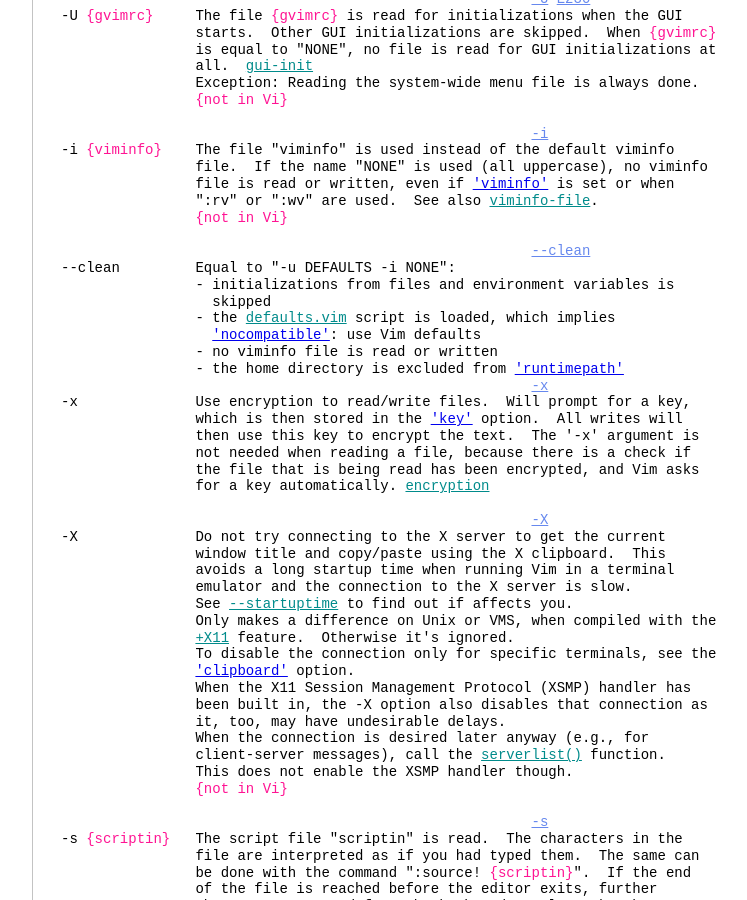
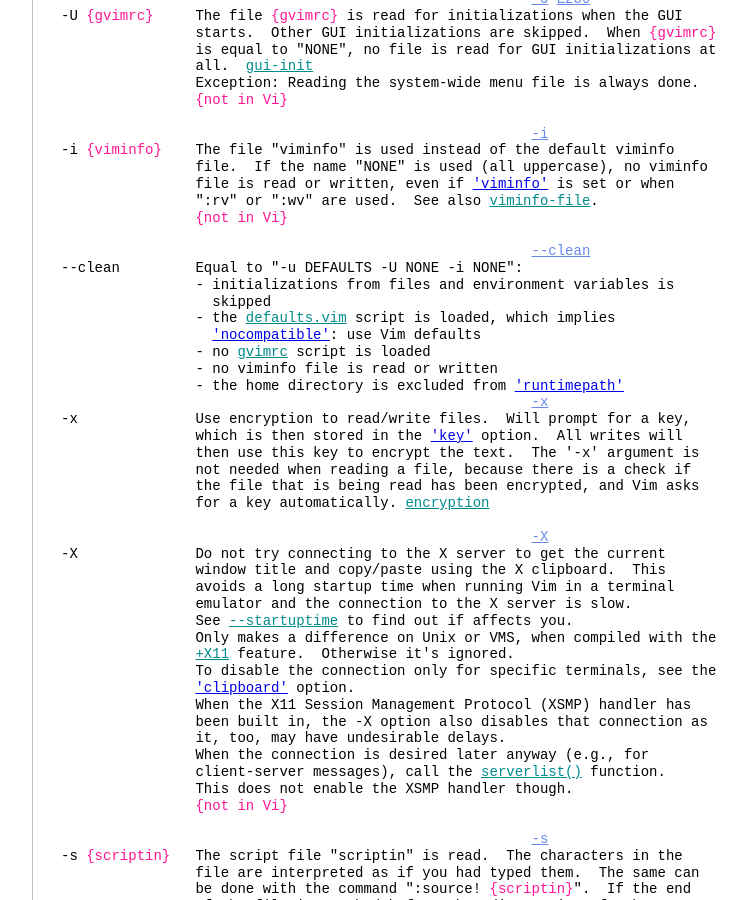
Before and after one commit to vim-jp/vimdoc-en, a Jekyll site: the page built from starting.html, in a window 1280 px wide and 900 px high, scrolled down 8543 px. Shown: the whole window, without its empty margins (340-1087 px from the left). Built offline with Jekyll 4.4.1, drawn with Linux system fonts in a browser that asks for light colours; nearby versions of some CDN libraries; comment, search, counter and statistics services are not loaded.

Commit message:
Generated by Travis JOB 413.1
https://travis-ci.org/vim-jp/vimdoc-en/builds/353959116

```diff
--- a/starting.html
+++ b/starting.html
@@ -515,11 +515,12 @@
 &nbsp;&nbsp;&nbsp;&nbsp;&nbsp;&nbsp;&nbsp;&nbsp;&nbsp;&nbsp;&nbsp;&nbsp;&nbsp;&nbsp;&nbsp;&nbsp;<span class="Special">{not in Vi}</span><br>
 <br>
 &nbsp;&nbsp;&nbsp;&nbsp;&nbsp;&nbsp;&nbsp;&nbsp;&nbsp;&nbsp;&nbsp;&nbsp;&nbsp;&nbsp;&nbsp;&nbsp;&nbsp;&nbsp;&nbsp;&nbsp;&nbsp;&nbsp;&nbsp;&nbsp;&nbsp;&nbsp;&nbsp;&nbsp;&nbsp;&nbsp;&nbsp;&nbsp;&nbsp;&nbsp;&nbsp;&nbsp;&nbsp;&nbsp;&nbsp;&nbsp;&nbsp;&nbsp;&nbsp;&nbsp;&nbsp;&nbsp;&nbsp;&nbsp;&nbsp;&nbsp;&nbsp;&nbsp;&nbsp;&nbsp;&nbsp;&nbsp;<a class="Constant" href="starting.html#--clean" name="--clean">--clean</a><br>
---clean&nbsp;&nbsp;&nbsp;&nbsp;&nbsp;&nbsp;&nbsp;&nbsp; Equal to &quot;-u DEFAULTS -i NONE&quot;:<br>
+--clean&nbsp;&nbsp;&nbsp;&nbsp;&nbsp;&nbsp;&nbsp;&nbsp; Equal to &quot;-u DEFAULTS -U NONE -i NONE&quot;:<br>
 &nbsp;&nbsp;&nbsp;&nbsp;&nbsp;&nbsp;&nbsp;&nbsp;&nbsp;&nbsp;&nbsp;&nbsp;&nbsp;&nbsp;&nbsp;&nbsp;- initializations from files and environment variables is<br>
 &nbsp;&nbsp;&nbsp;&nbsp;&nbsp;&nbsp;&nbsp;&nbsp;&nbsp;&nbsp;&nbsp;&nbsp;&nbsp;&nbsp;&nbsp;&nbsp;&nbsp;&nbsp;skipped<br>
 &nbsp;&nbsp;&nbsp;&nbsp;&nbsp;&nbsp;&nbsp;&nbsp;&nbsp;&nbsp;&nbsp;&nbsp;&nbsp;&nbsp;&nbsp;&nbsp;- the&nbsp;<a class="Identifier" href="starting.html#defaults.vim">defaults.vim</a>&nbsp;script is loaded, which implies<br>
 &nbsp;&nbsp;&nbsp;&nbsp;&nbsp;&nbsp;&nbsp;&nbsp;&nbsp;&nbsp;&nbsp;&nbsp;&nbsp;&nbsp;&nbsp;&nbsp;&nbsp;&nbsp;<a class="Type" href="options.html#'nocompatible'">'nocompatible'</a>: use Vim defaults<br>
+&nbsp;&nbsp;&nbsp;&nbsp;&nbsp;&nbsp;&nbsp;&nbsp;&nbsp;&nbsp;&nbsp;&nbsp;&nbsp;&nbsp;&nbsp;&nbsp;- no&nbsp;<a class="Identifier" href="gui.html#gvimrc">gvimrc</a>&nbsp;script is loaded<br>
 &nbsp;&nbsp;&nbsp;&nbsp;&nbsp;&nbsp;&nbsp;&nbsp;&nbsp;&nbsp;&nbsp;&nbsp;&nbsp;&nbsp;&nbsp;&nbsp;- no viminfo file is read or written<br>
 &nbsp;&nbsp;&nbsp;&nbsp;&nbsp;&nbsp;&nbsp;&nbsp;&nbsp;&nbsp;&nbsp;&nbsp;&nbsp;&nbsp;&nbsp;&nbsp;- the home directory is excluded from&nbsp;<a class="Type" href="options.html#'runtimepath'">'runtimepath'</a><br>
 &nbsp;&nbsp;&nbsp;&nbsp;&nbsp;&nbsp;&nbsp;&nbsp;&nbsp;&nbsp;&nbsp;&nbsp;&nbsp;&nbsp;&nbsp;&nbsp;&nbsp;&nbsp;&nbsp;&nbsp;&nbsp;&nbsp;&nbsp;&nbsp;&nbsp;&nbsp;&nbsp;&nbsp;&nbsp;&nbsp;&nbsp;&nbsp;&nbsp;&nbsp;&nbsp;&nbsp;&nbsp;&nbsp;&nbsp;&nbsp;&nbsp;&nbsp;&nbsp;&nbsp;&nbsp;&nbsp;&nbsp;&nbsp;&nbsp;&nbsp;&nbsp;&nbsp;&nbsp;&nbsp;&nbsp;&nbsp;<a class="Constant" href="starting.html#-x" name="-x">-x</a><br>
--- a/various.html
+++ b/various.html
@@ -357,7 +357,7 @@
 <span class="Special">N</span>&nbsp;&nbsp;<a class="Constant" href="various.html#+dialog_con_gui" name="+dialog_con_gui">+dialog_con_gui</a>&nbsp;&nbsp;&nbsp;&nbsp;Support for&nbsp;<a class="Identifier" href="editing.html#:confirm">:confirm</a>&nbsp;with GUI and console dialog.<br>
 <span class="Special">N</span>&nbsp;&nbsp;<a class="Constant" href="various.html#+diff" name="+diff">+diff</a>&nbsp;&nbsp;&nbsp;&nbsp;&nbsp;&nbsp;&nbsp;&nbsp;&nbsp;&nbsp;&nbsp;&nbsp;&nbsp;&nbsp;<a class="Identifier" href="diff.html#vimdiff">vimdiff</a>&nbsp;and&nbsp;<a class="Type" href="options.html#'diff'">'diff'</a><br>
 <span class="Special">N</span>&nbsp;&nbsp;<a class="Constant" href="various.html#+digraphs" name="+digraphs">+digraphs</a>&nbsp;&nbsp;&nbsp;&nbsp;&nbsp;&nbsp;&nbsp;&nbsp;&nbsp;&nbsp;<a class="Identifier" href="digraph.html#digraphs">digraphs</a>&nbsp;<a class="Constant" href="various.html#E196" name="E196">E196</a><br>
-m&nbsp;&nbsp;<a class="Constant" href="various.html#+directx" name="+directx">+directx</a>&nbsp;&nbsp;&nbsp;&nbsp;&nbsp;&nbsp;&nbsp;&nbsp;&nbsp;&nbsp; Win32 GUI only: DirectX and&nbsp;<a class="Identifier" href="options.html#'renderoptions'">'renderoptions'</a><br>
+<span class="Statement">&nbsp;&nbsp;&nbsp;</span><a class="Constant" href="various.html#+directx" name="+directx">+directx</a>&nbsp;&nbsp;&nbsp;&nbsp;&nbsp;&nbsp;&nbsp;&nbsp;&nbsp;&nbsp; Win32 GUI only: DirectX and&nbsp;<a class="Identifier" href="options.html#'renderoptions'">'renderoptions'</a><br>
 <span class="Statement">&nbsp;&nbsp;&nbsp;</span><a class="Constant" href="various.html#+dnd" name="+dnd">+dnd</a>&nbsp;&nbsp;&nbsp;&nbsp;&nbsp;&nbsp;&nbsp;&nbsp;&nbsp;&nbsp;&nbsp;&nbsp;&nbsp;&nbsp; Support for DnD into the &quot;~ register&nbsp;<a class="Identifier" href="change.html#quote_~">quote_~</a>.<br>
 <span class="Statement">B&nbsp;&nbsp;</span><a class="Constant" href="various.html#+emacs_tags" name="+emacs_tags">+emacs_tags</a>&nbsp;&nbsp;&nbsp;&nbsp;&nbsp;&nbsp;&nbsp;&nbsp;<a class="Identifier" href="tagsrch.html#emacs-tags">emacs-tags</a>&nbsp;files<br>
 <span class="Special">N</span>&nbsp;&nbsp;<a class="Constant" href="various.html#+eval" name="+eval">+eval</a>&nbsp;&nbsp;&nbsp;&nbsp;&nbsp;&nbsp;&nbsp;&nbsp;&nbsp;&nbsp;&nbsp;&nbsp;&nbsp;&nbsp;expression evaluation&nbsp;<a class="Identifier" href="eval.html">eval.txt</a><br>
```
